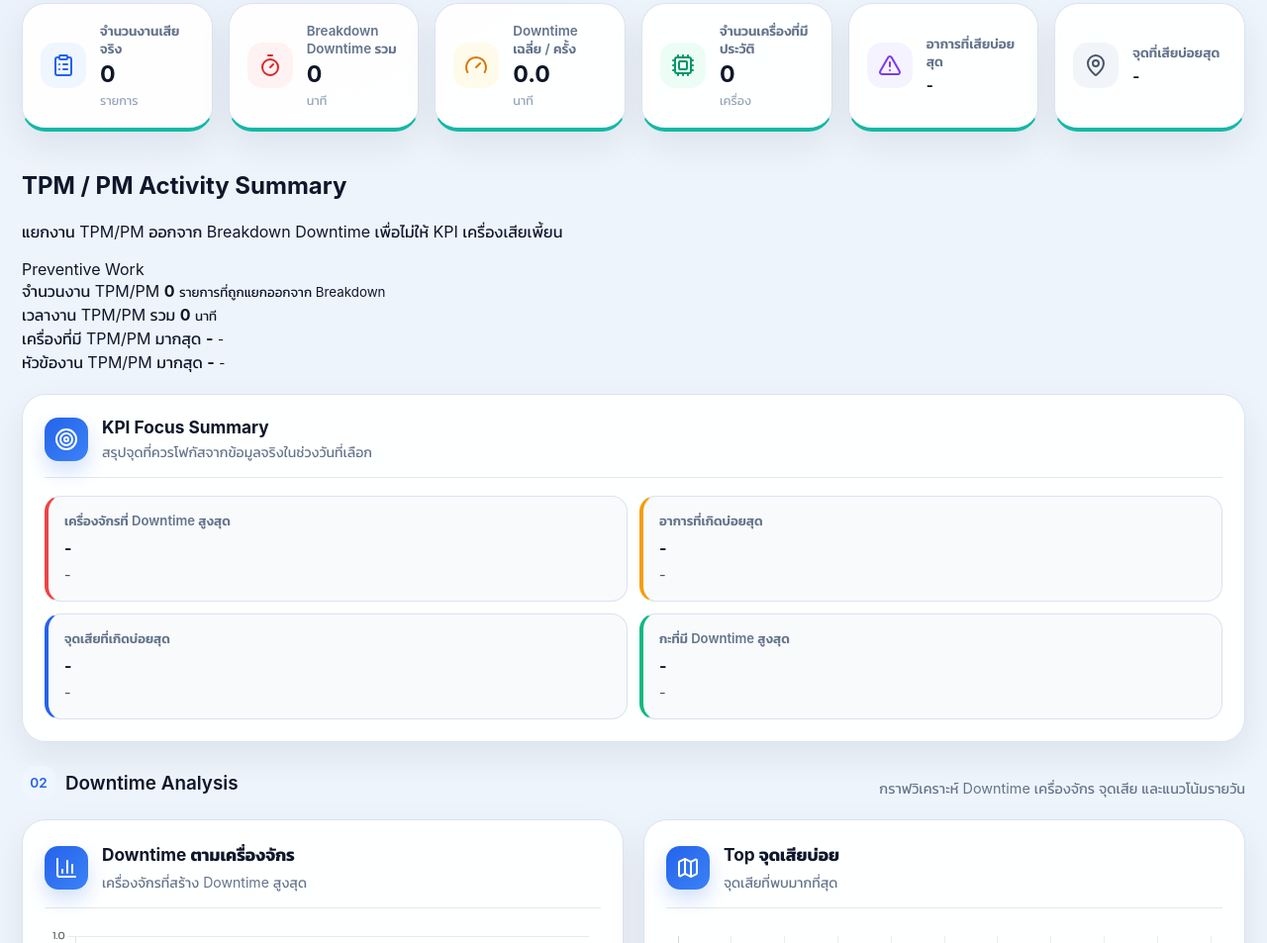
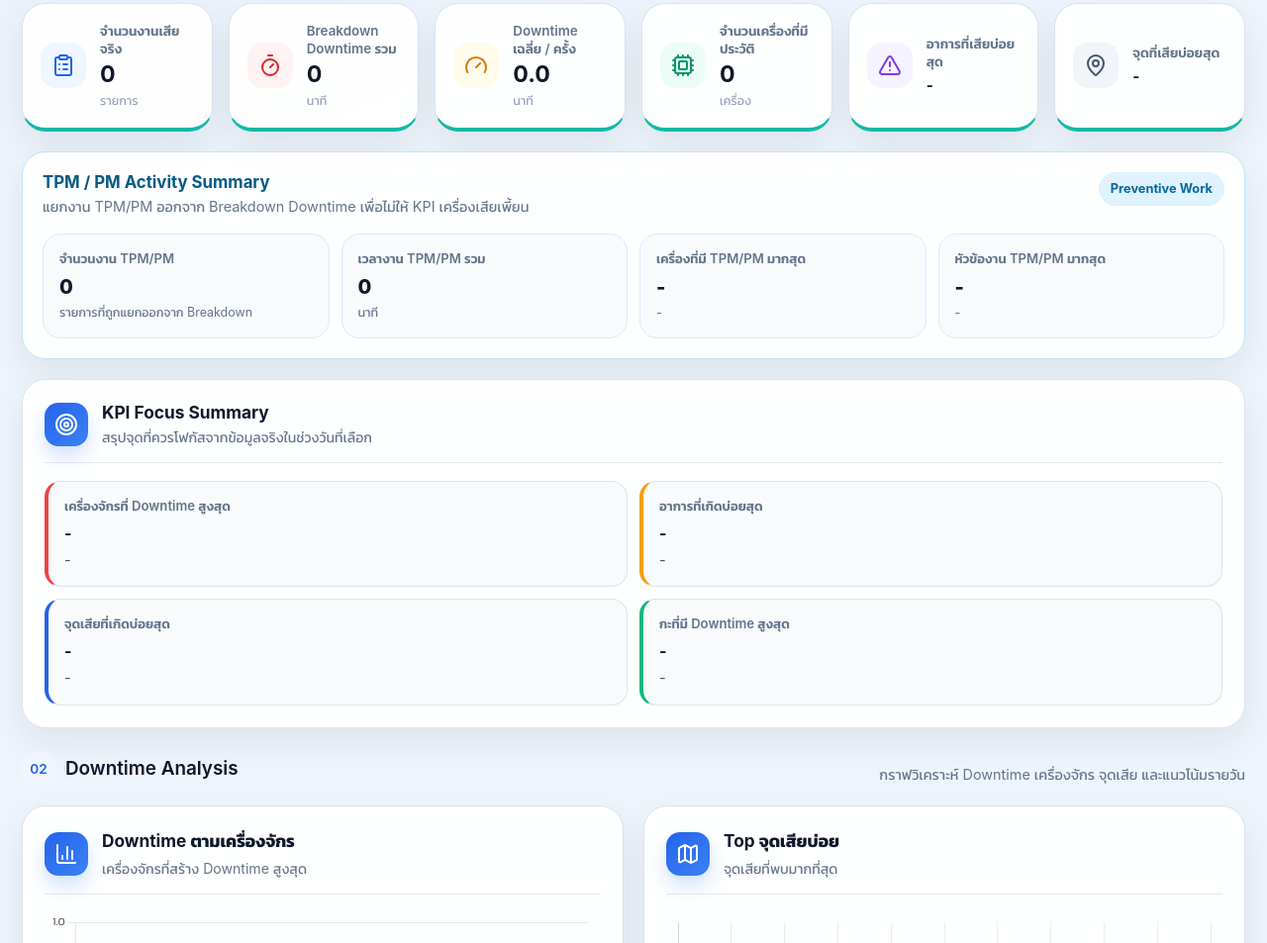
Before and after one commit to Thames3450/Maintenance-Dashboard, a plain HTML site: page index.html in a window 1280 px wide. Shown: the part 809-1762 px from the top of the page at 99% size. Drawn offline with nearby package versions, Linux system fonts and the light colour scheme; no server answers.

Commit message:
Update style.css

```diff
--- a/style.css
+++ b/style.css
@@ -1081,3 +1081,112 @@ body {
     gap: 4px;
   }
 }
+
+/* ================= TPM / PM Summary Split ================= */
+.pm-tpm-summary {
+  padding: 20px;
+  border-radius: var(--radius);
+  background: rgba(255, 255, 255, 0.96);
+  border: 1px solid #bae6fd;
+  box-shadow: var(--shadow);
+}
+
+.pm-tpm-head {
+  display: flex;
+  justify-content: space-between;
+  gap: 14px;
+  align-items: flex-start;
+  margin-bottom: 16px;
+}
+
+.pm-tpm-head h2 {
+  margin: 0;
+  font-size: 1.05rem;
+  font-weight: 700;
+  color: #075985;
+}
+
+.pm-tpm-head p {
+  margin: 4px 0 0;
+  color: #64748b;
+  font-size: 0.9rem;
+  line-height: 1.55;
+}
+
+.pm-tpm-badge {
+  display: inline-flex;
+  align-items: center;
+  justify-content: center;
+  min-height: 34px;
+  padding: 0 12px;
+  border-radius: 999px;
+  background: #e0f2fe;
+  color: #0369a1;
+  font-size: 0.8rem;
+  font-weight: 700;
+  white-space: nowrap;
+}
+
+.pm-tpm-grid {
+  display: grid;
+  grid-template-columns: repeat(4, minmax(0, 1fr));
+  gap: 12px;
+}
+
+.pm-tpm-card {
+  padding: 16px;
+  border-radius: 18px;
+  background: #f8fafc;
+  border: 1px solid #dbeafe;
+}
+
+.pm-tpm-card span {
+  display: block;
+  color: #64748b;
+  font-size: 0.82rem;
+  font-weight: 600;
+  line-height: 1.35;
+}
+
+.pm-tpm-card strong {
+  display: block;
+  margin-top: 7px;
+  color: #0f172a;
+  font-size: 1.25rem;
+  font-weight: 800;
+  line-height: 1.25;
+  overflow-wrap: anywhere;
+}
+
+.pm-tpm-card small {
+  display: block;
+  margin-top: 5px;
+  color: #64748b;
+  font-size: 0.78rem;
+  line-height: 1.35;
+  overflow-wrap: anywhere;
+}
+
+.pm-tpm-summary.is-empty {
+  border-color: #e2e8f0;
+}
+
+@media (max-width: 980px) {
+  .pm-tpm-grid {
+    grid-template-columns: repeat(2, minmax(0, 1fr));
+  }
+}
+
+@media (max-width: 768px) {
+  .pm-tpm-head {
+    flex-direction: column;
+  }
+
+  .pm-tpm-grid {
+    grid-template-columns: repeat(2, minmax(0, 1fr));
+  }
+
+  .pm-tpm-card {
+    padding: 14px;
+  }
+}
```
